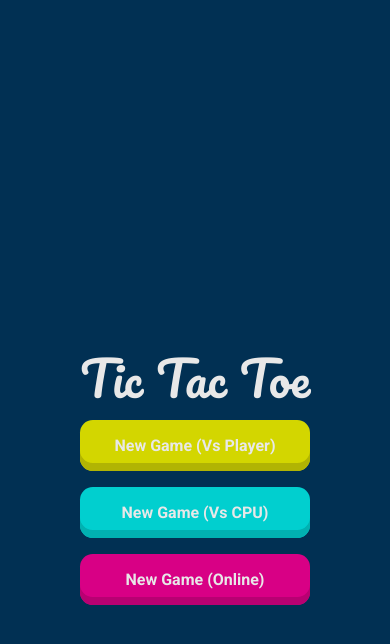
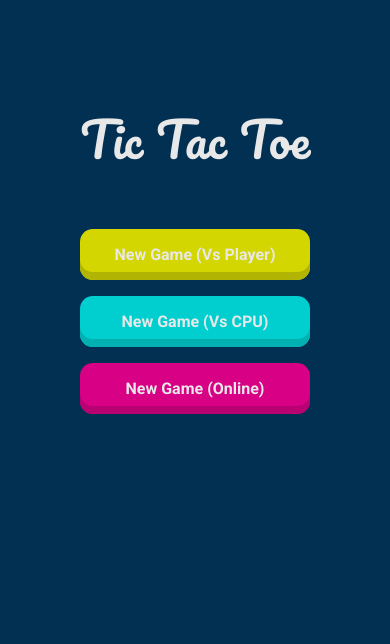
Before and after one commit to itzUmair/tic-tac-toe, a React (Vite) app in the folder client/: page / in a window 390 px wide. Shown: the top 644 px of the page. Built offline with nearby package versions, Linux system fonts and the light colour scheme.

Commit message:
fixed styling

```diff
--- a/client/src/index.css
+++ b/client/src/index.css
@@ -41,9 +41,3 @@ main {
   display: flex;
   justify-content: center;
 }
-
-@media (max-width: 767px) {
-  main {
-    align-items: center;
-  }
-}
--- a/client/src/styles/LandingComponent.css
+++ b/client/src/styles/LandingComponent.css
@@ -84,6 +84,7 @@
 @media (max-width: 767px) {
   .gameTitle {
     font-size: 3rem;
+    padding-bottom: 3rem;
   }
   .buttonContainer > button {
     font-size: 1rem;
```
